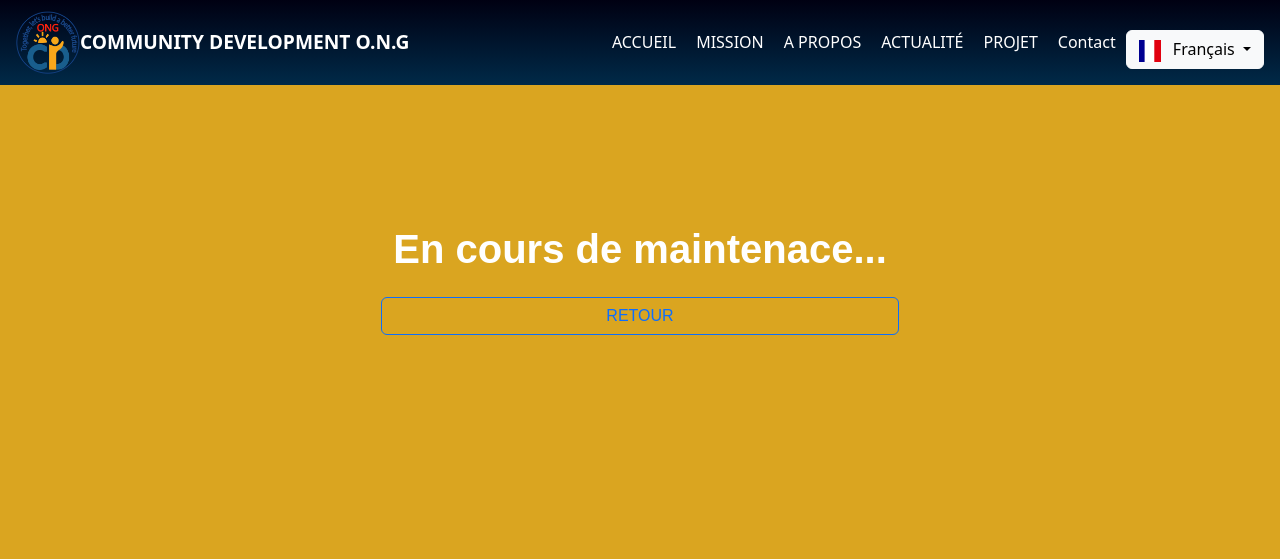
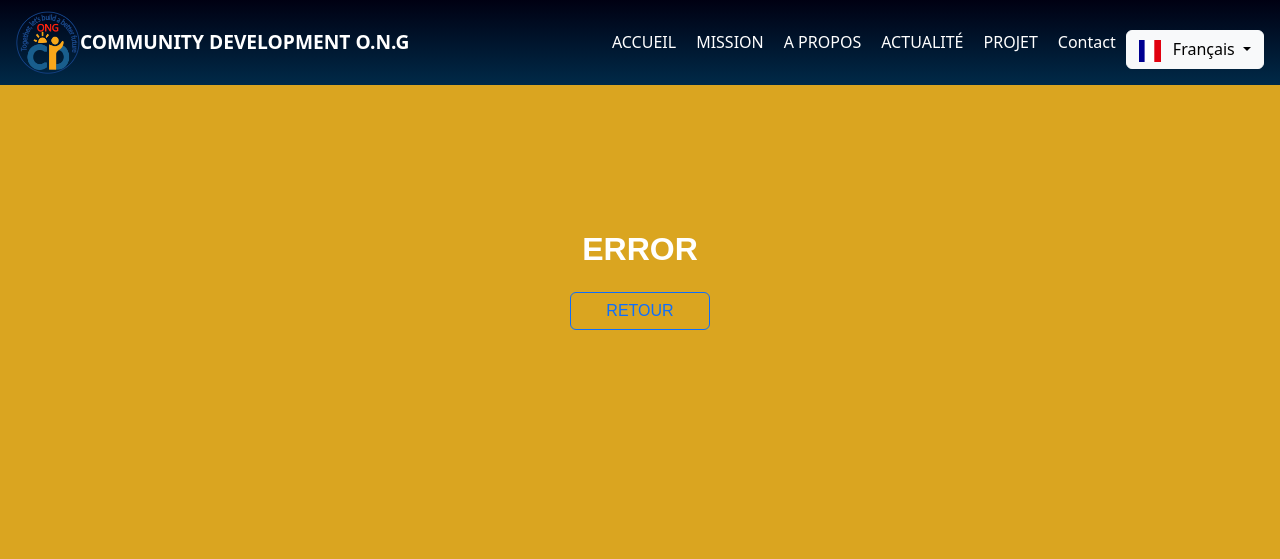
Before and after one commit to MIKEOMAR0825/Community_Devolopment, a Flask app: page /donation in a window 1280 px wide; the page is wider, and only the part inside the window is pictured. Shown: the top 559 px of that part. Run offline with Flask 3, Linux system fonts and the light colour scheme; parts of the project's set-up code (start-up, migrations or seed data) failed here and were passed over.

Commit message:
mise à jour

```diff
--- a/templates/donation.html
+++ b/templates/donation.html
@@ -11,7 +11,7 @@
 <section class="donate d-flex align-items-center justify-content-center" style="height: 70vh;">
 
     <div class="">
-        <h1 class="text-center" style="font-weight: 900; ">En cours de maintenace...</h1>
+        <h1 class="text-center" style="font-weight: 900; font-size: 2rem">ERROR</h1>
 
         <div class="row mt-4">
             <a href="/" class="btn btn-outline-primary text-center">RETOUR</a>
```
